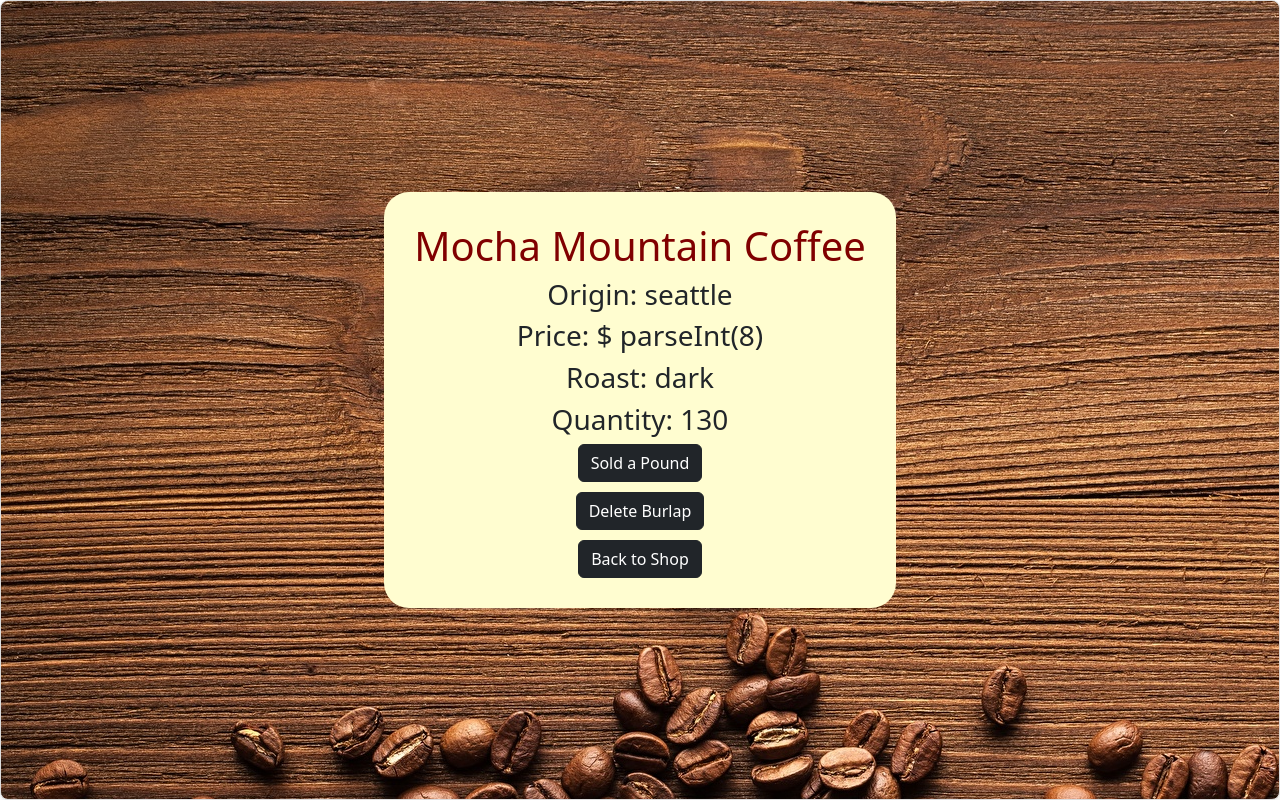
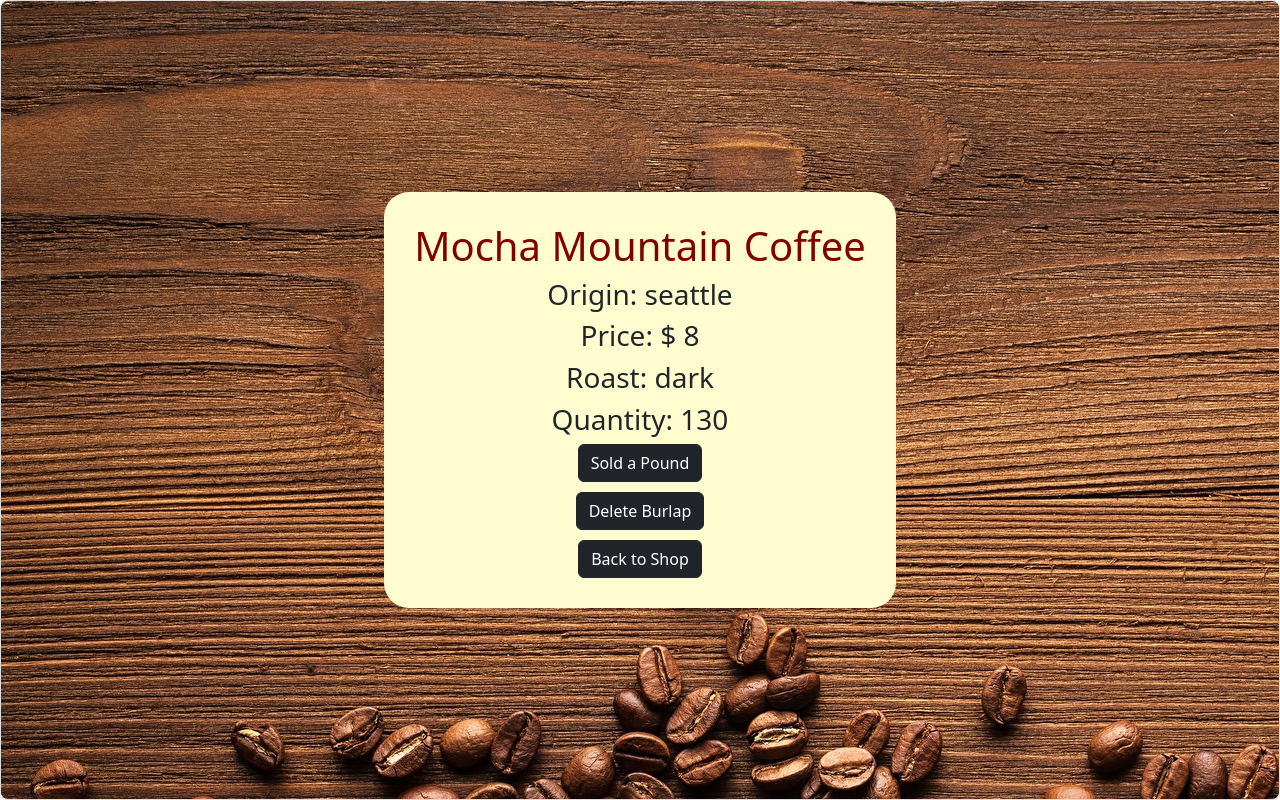
Before and after one commit to tdietzel/Coffee_Shop_Redux, a React (Vite) app: page / in a window 1280 px wide. Both pictures are taken after a click on the item "Mocha Mountain Coffee". Built offline with nearby package versions, Linux system fonts and the light colour scheme.

Commit message:
Fix small error and add style

```diff
--- a/src/components/CoffeeDetails.jsx
+++ b/src/components/CoffeeDetails.jsx
@@ -6,7 +6,7 @@ const CoffeeDetails = (props) => {
     <div>
       <h1 style={{ color: '#800000' }}>{coffee.name}</h1>
       <h3>Origin: {coffee.origin}</h3>
-      <h3>Price: $ parseInt({coffee.price})</h3>
+      <h3>Price: $ {coffee.price}</h3>
       <h3>Roast: {coffee.roast}</h3>
       {coffee.quantity <= 0 ? (<h3 style={{ color: 'red' }}>Quantity: Out of Stock</h3>)
       :coffee.quantity <= 10 ? (<><h3>Quantity: {coffee.quantity}</h3> <h3 style={{ color: '#ffcc00' }}>"Almost out of stock!"</h3></>)
--- a/src/index.css
+++ b/src/index.css
@@ -9,6 +9,7 @@
   max-width: 400px;
   margin-left: auto;
   margin-right: auto;
+  font-weight: 900;
 }
 .shop-items:hover {
   box-shadow: 1px 3px 5px rgba(0,0,0,0.1);
```
